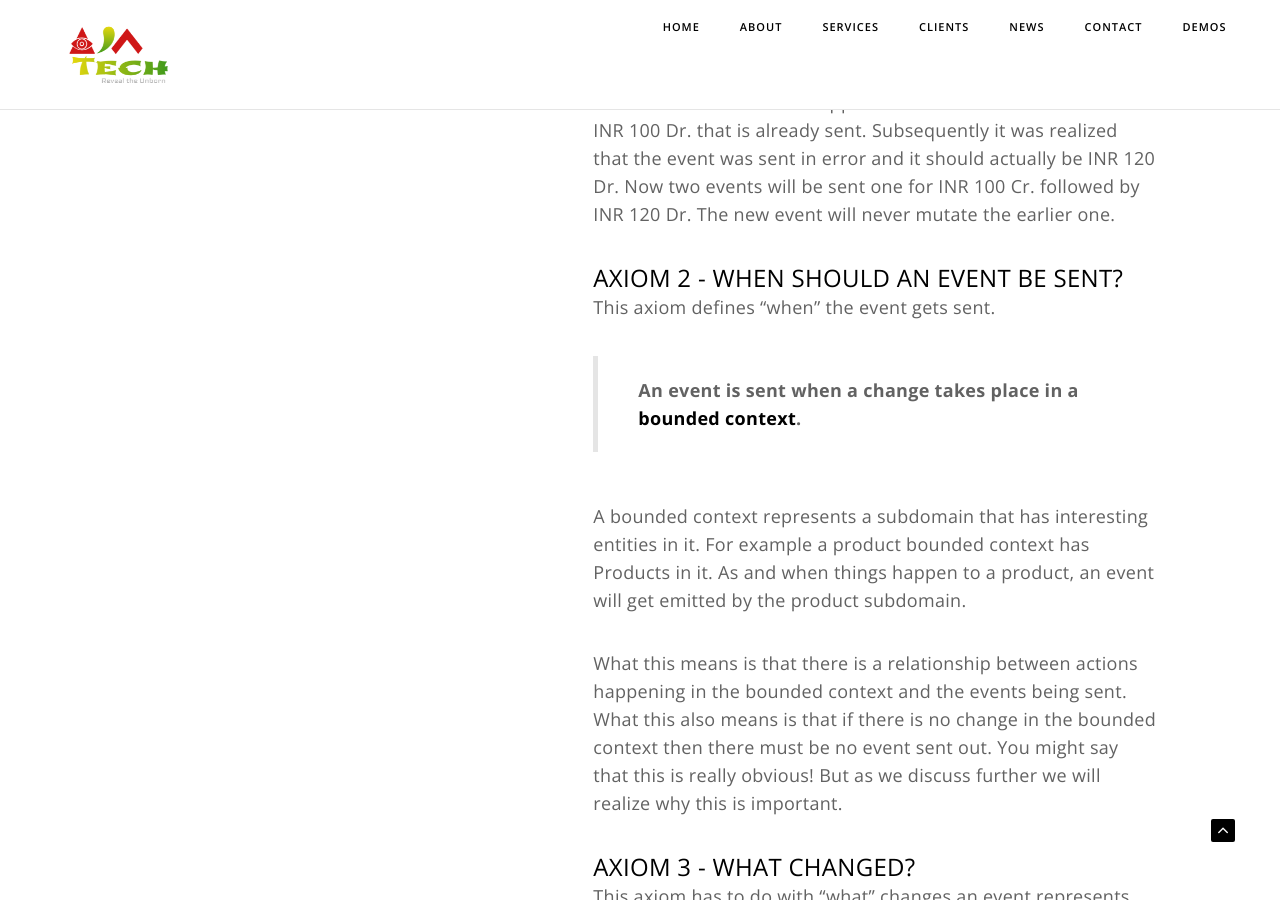
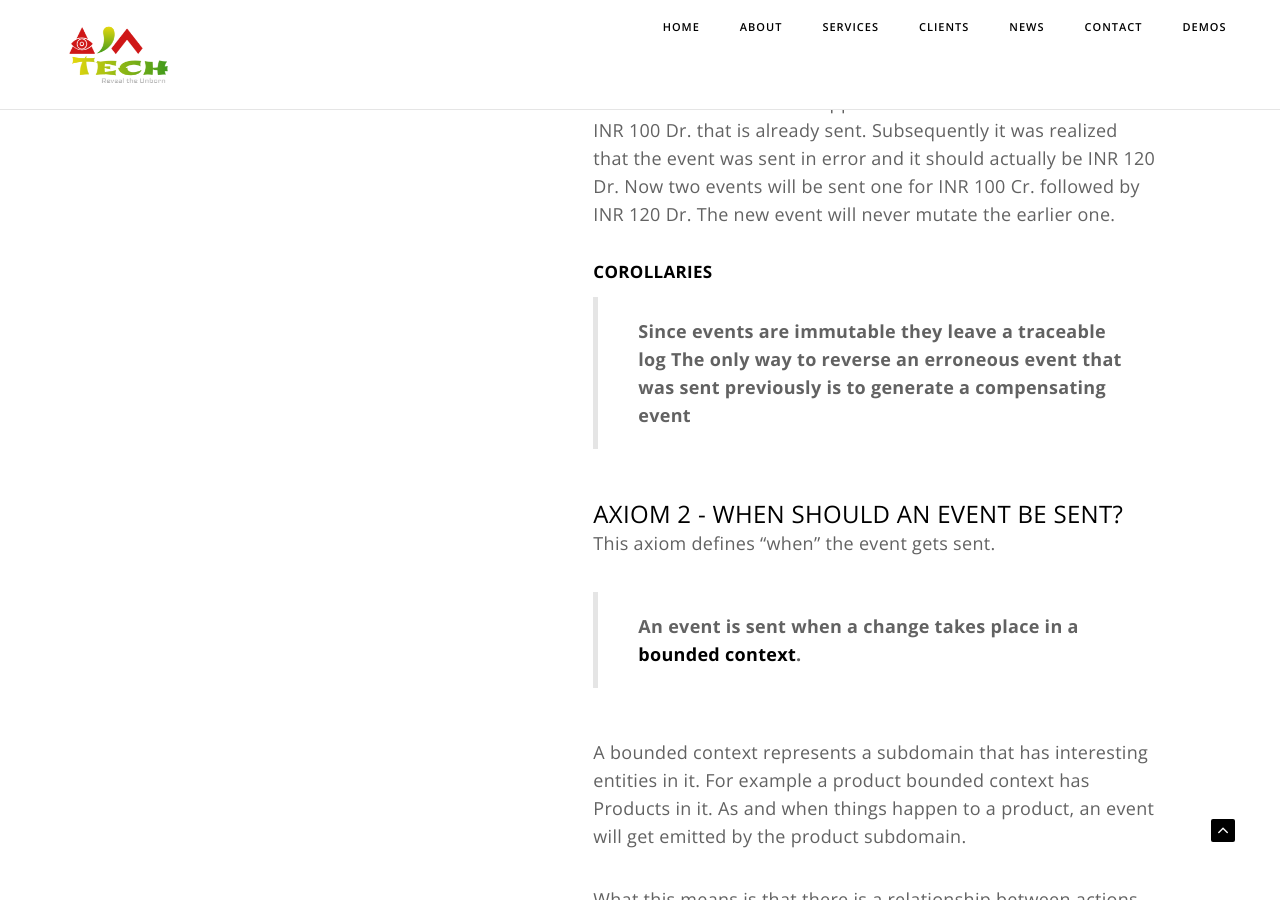
Before and after one commit to ajatech/ajatech.github.io, a Jekyll site: the page built from eventing.md, in a window 1280 px wide and 900 px high, scrolled down 6257 px. Built offline with Jekyll 4.4.1, drawn with Linux system fonts in a browser that asks for light colours; some web fonts are replaced; our own code applies the rules of GitHub Pages for plain Markdown files.

Commit message:
eventing

```diff
--- a/eventing.md
+++ b/eventing.md
@@ -74,6 +74,10 @@ These are some of the questions that we will attempt to answer by stating what I
 This axiom guarantees that once an event is processed by an event consumer, then the effect of the processing will never need to be undone. New events might reverse the affect of an earlier event. However, the existing event  stays processed. Its effect is never undone.
 Example: Let us say that  every bank transaction in a savings bank account is sent as an event downstream. Let us also suppose that there was an event for INR 100 Dr. that is already sent. Subsequently it was realized that the event was sent in error and it should actually be INR 120 Dr. Now two events will be sent one for INR 100 Cr. followed by INR 120 Dr.  The new event will never mutate the earlier one.
 
+### Corollaries
+> Since events are immutable they leave a traceable log
+> The only way to reverse an erroneous event that was sent previously is to generate a compensating event
+
 ## Axiom 2 - When should an event be sent?
 This axiom defines "when" the event gets sent.
 > An event is sent when a change takes place in a [bounded context](https://www.infoq.com/news/2019/06/bounded-context-eric-evans/).
```
